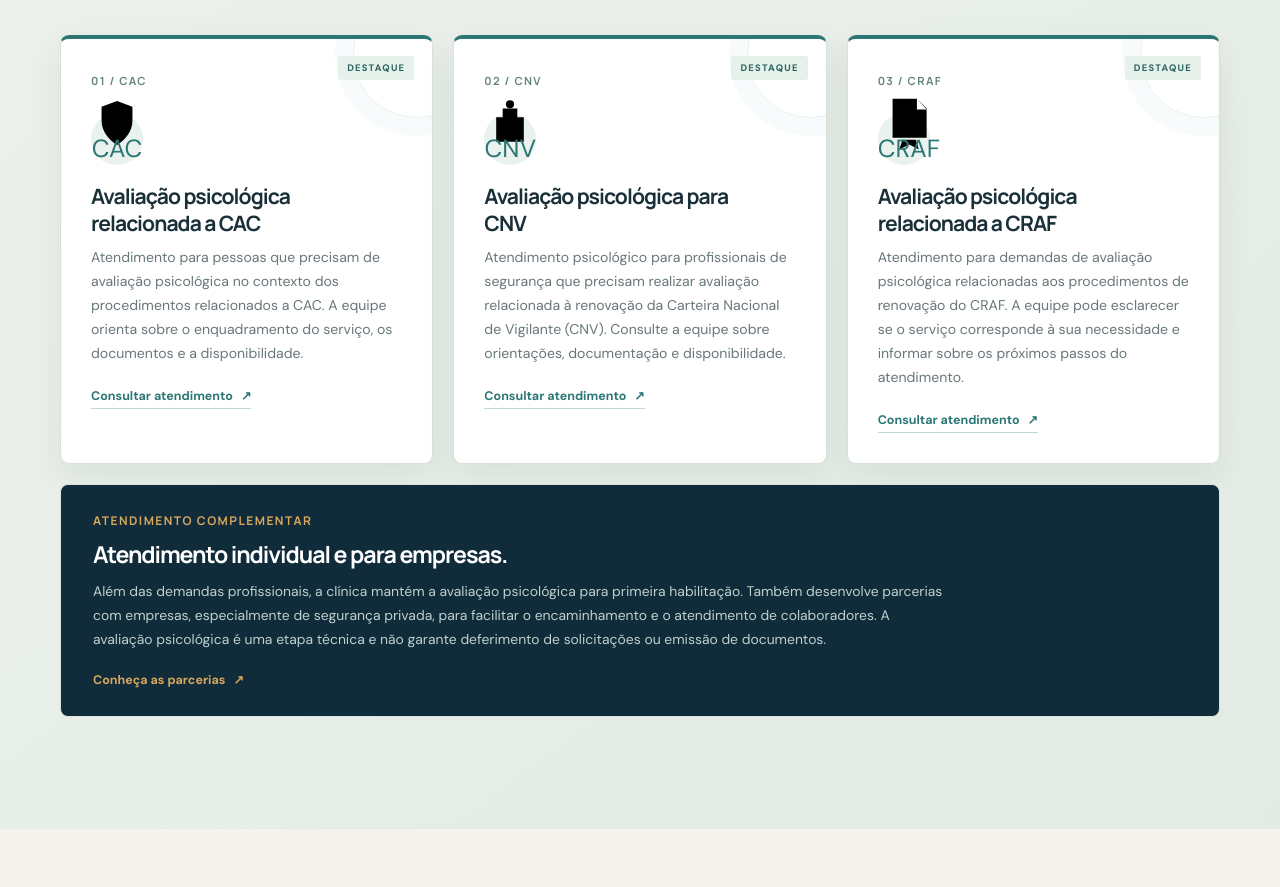
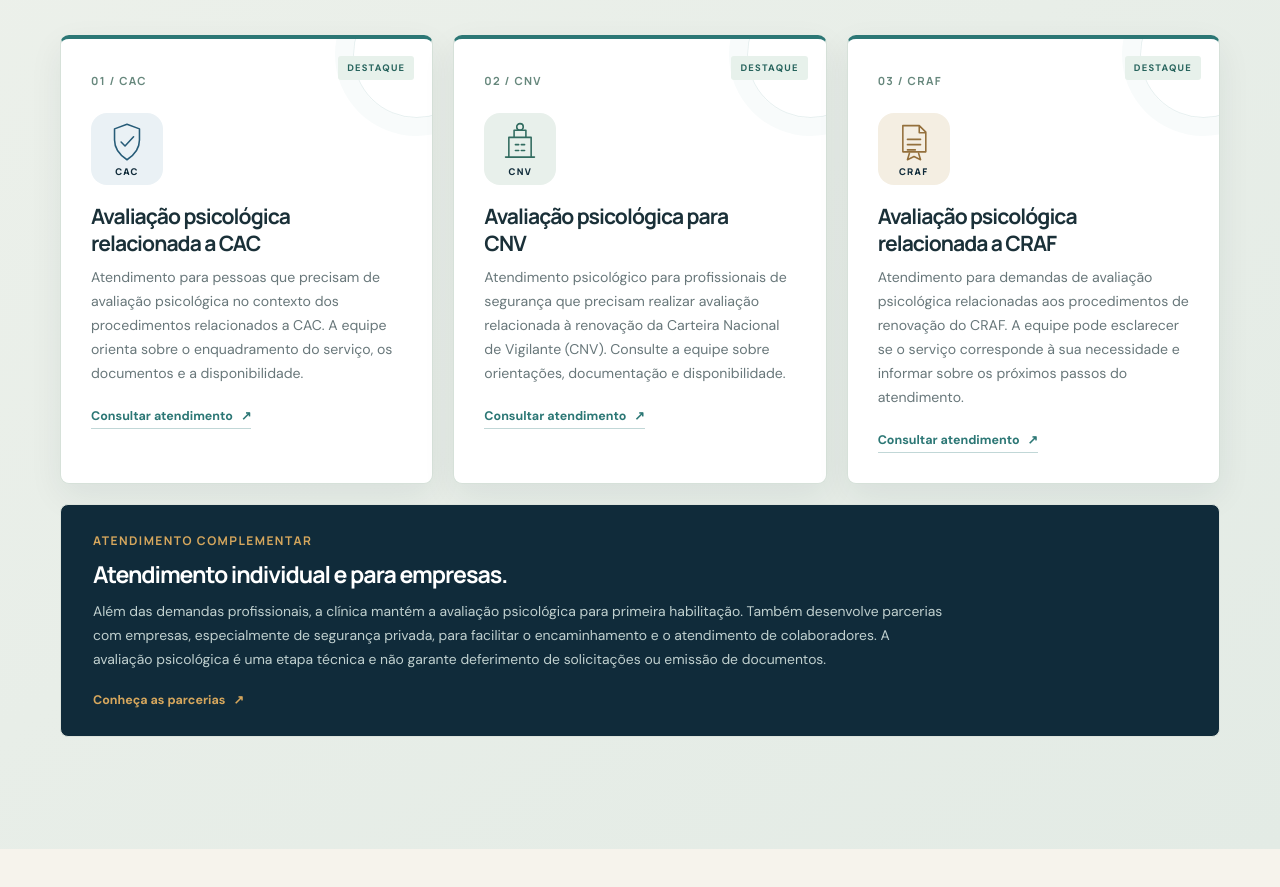
Before and after one commit to dornelad23/casa-do-condutor, a plain HTML site: page index.html in a window 1280 px wide. Shown: the part 1994-2881 px from the top of the page. Drawn offline with Linux system fonts and the light colour scheme.

Commit message:
Add illustrated service icons for CAC CNV and CRAF

```diff
--- a/css/styles.css
+++ b/css/styles.css
@@ -53,3 +53,12 @@
  .hero h1{margin-top:12px}
  .hero-note{margin-top:36px;margin-bottom:18px;padding-bottom:12px;gap:28px}
 }
+
+
+/* Ícones ilustrados dos serviços CAC, CNV e CRAF */
+.service.featured .service-icon{width:72px;height:72px;display:flex;flex-direction:column;align-items:center;justify-content:center;gap:2px;border-radius:16px;background:#eaf2ed;color:var(--teal)}
+.service.featured .service-icon svg{width:42px;height:42px;fill:none;stroke:currentColor;stroke-width:2.4;stroke-linecap:round;stroke-linejoin:round}
+.service.featured .service-icon span{font:800 .58rem Manrope;letter-spacing:.14em;color:var(--navy)}
+.service.featured .service-icon-cac{background:#eaf1f5;color:#275c78}
+.service.featured .service-icon-cnv{background:#e8f0eb;color:#326c60}
+.service.featured .service-icon-craf{background:#f4eee2;color:#94703c}
```
